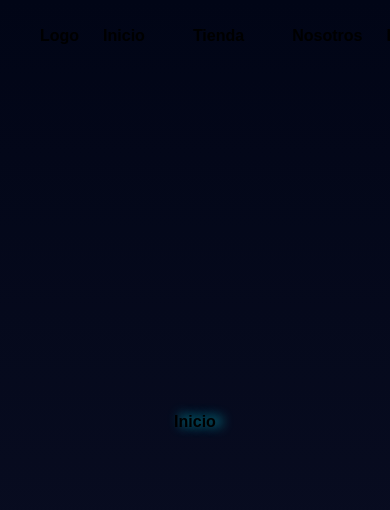
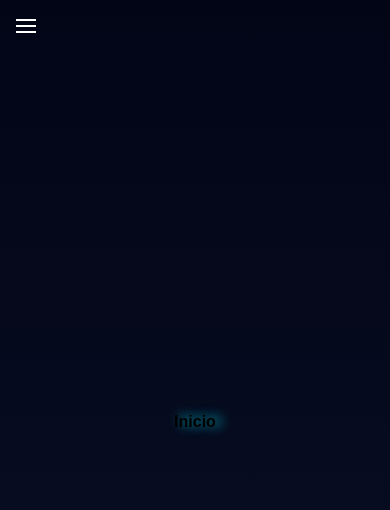
Before and after one commit to ki3mi/Conti-Porject, a Next.js app: page / in a window 390 px wide. Shown: the top 510 px of the page. Built offline with nearby package versions, Linux system fonts and the light colour scheme.

Commit message:
Navbar responsive

```diff
--- a/app/NavBar.jsx
+++ b/app/NavBar.jsx
@@ -5,29 +5,35 @@
 
 export default function NavBar() {
     const [menu, setMenu] = useState(false)
+    const OpenMenu = () => {
+        if (menu) {
+            setMenu(false)
+        } else {
+            setMenu(true)
+        }
+    }
 
     const Lista = () => {
-
-        const LinkStyle = 'px-6 transition ease-in-out delay-50 hover:[text-shadow:_6px_-1px_12px_#08C2CE] hover:scale-105 font-bold'
+        const LinkStyle = 'py-4 md:px-6 transition ease-in-out delay-50 hover:[text-shadow:_6px_-1px_12px_#08C2CE] hover:scale-105 font-bold'
         return (
             <>
-                <Link href='/' className={LinkStyle} >Inicio</Link>
-                <Link href='/Tienda' className={LinkStyle}>Tienda</Link>
-                <Link href='/About' className={LinkStyle}>Nosotros</Link>
+                <Link href='/' className={LinkStyle} onClick={() => setMenu(false)}>Inicio</Link>
+                <Link href='/Tienda' className={LinkStyle} onClick={() => setMenu(false)}>Tienda</Link>
+                <Link href='/About' className={LinkStyle} onClick={() => setMenu(false)}>Nosotros</Link>
             </>
         )
     }
     return (
         <>
             {/* Menu desktop */}
-            <div className='flex fixed justify-between items-center w-full px-4 py-6'>
+            <div className='hidden md:flex fixed justify-between items-center w-full px-4 py-6'>
                 {/* Logo */}
                 <div className="font-bold pl-6">
                     Logo
                 </div>
                 {/* Menu */}
                 <div className='flex'>
-                    <Lista/>
+                    <Lista />
                 </div>
                 {/* User */}
                 <div className='font-bold pr-6'>
@@ -36,6 +42,19 @@
             </div>
 
             {/* Menu Responsive */}
+            <div className={`${menu ? 'hidden' : ''} flex md:hidden fixed p-4`}>
+                <svg x="0px" y="0px" width="20" height="20" viewBox="0 0 50 50" onClick={() => OpenMenu()}>
+                    <path d="M 0 7.5 L 0 12.5 L 50 12.5 L 50 7.5 L 0 7.5 z M 0 22.5 L 0 27.5 L 50 27.5 L 50 22.5 L 0 22.5 z M 0 37.5 L 0 42.5 L 50 42.5 L 50 37.5 L 0 37.5 z" fill="white"></path>
+                </svg>
+            </div>
+            <div className={`${menu ? '' : 'hidden'} bg-black w-full h-screen fixed z-20 p-4`}>
+                <svg xmlns="http://www.w3.org/2000/svg" x="0px" y="0px" width="20" height="20" viewBox="0 0 30 30" onClick={() => OpenMenu()}>
+                    <path d="M 7 4 C 6.744125 4 6.4879687 4.0974687 6.2929688 4.2929688 L 4.2929688 6.2929688 C 3.9019687 6.6839688 3.9019687 7.3170313 4.2929688 7.7070312 L 11.585938 15 L 4.2929688 22.292969 C 3.9019687 22.683969 3.9019687 23.317031 4.2929688 23.707031 L 6.2929688 25.707031 C 6.6839688 26.098031 7.3170313 26.098031 7.7070312 25.707031 L 15 18.414062 L 22.292969 25.707031 C 22.682969 26.098031 23.317031 26.098031 23.707031 25.707031 L 25.707031 23.707031 C 26.098031 23.316031 26.098031 22.682969 25.707031 22.292969 L 18.414062 15 L 25.707031 7.7070312 C 26.098031 7.3170312 26.098031 6.6829688 25.707031 6.2929688 L 23.707031 4.2929688 C 23.316031 3.9019687 22.682969 3.9019687 22.292969 4.2929688 L 15 11.585938 L 7.7070312 4.2929688 C 7.5115312 4.0974687 7.255875 4 7 4 z" fill="white"></path>
+                </svg>
+                <div className="flex flex-col w-full h-screen justify-center items-center">
+                    <Lista/>
+                </div>
+            </div>
         </>
     )
 }
```
